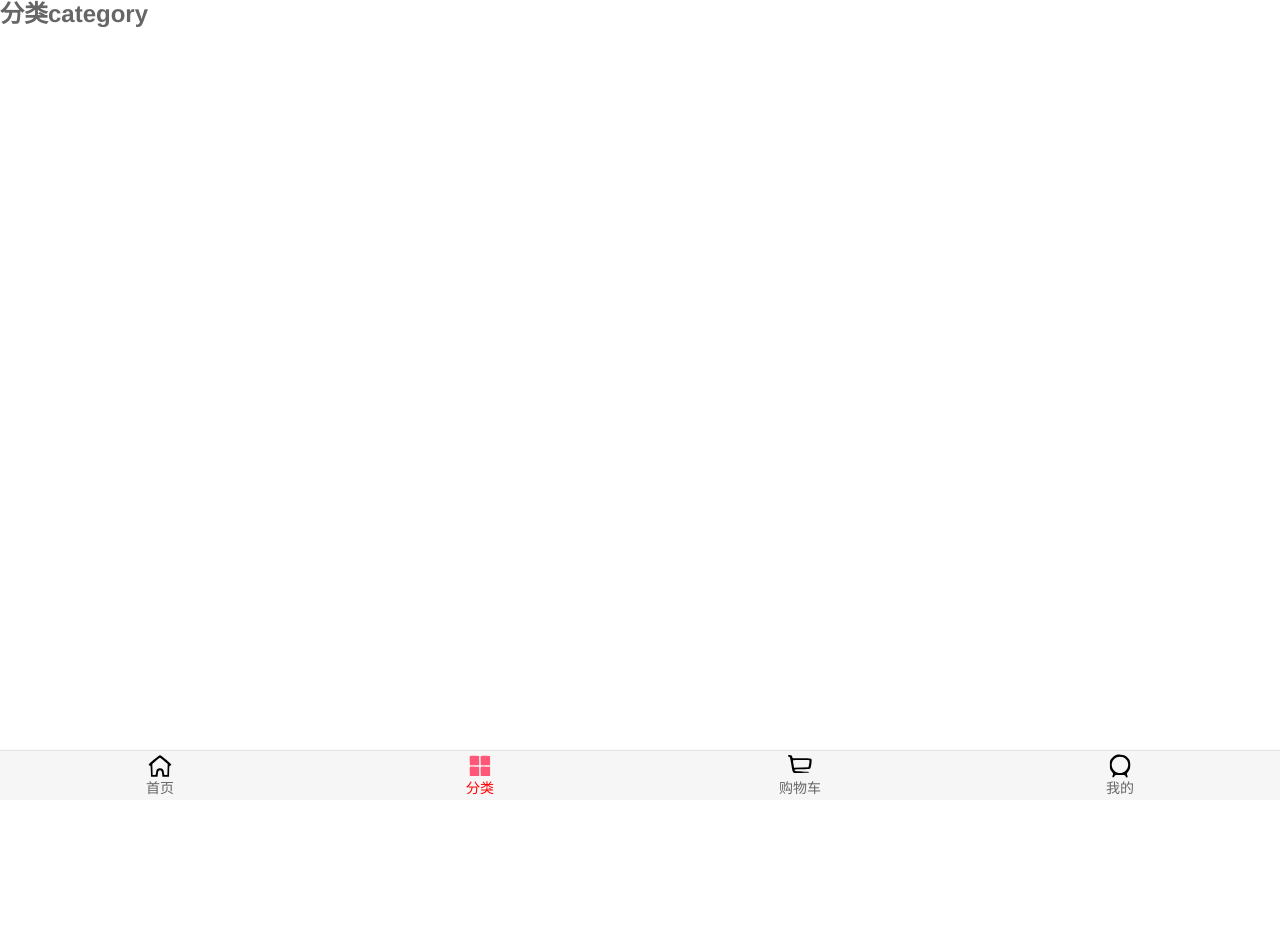
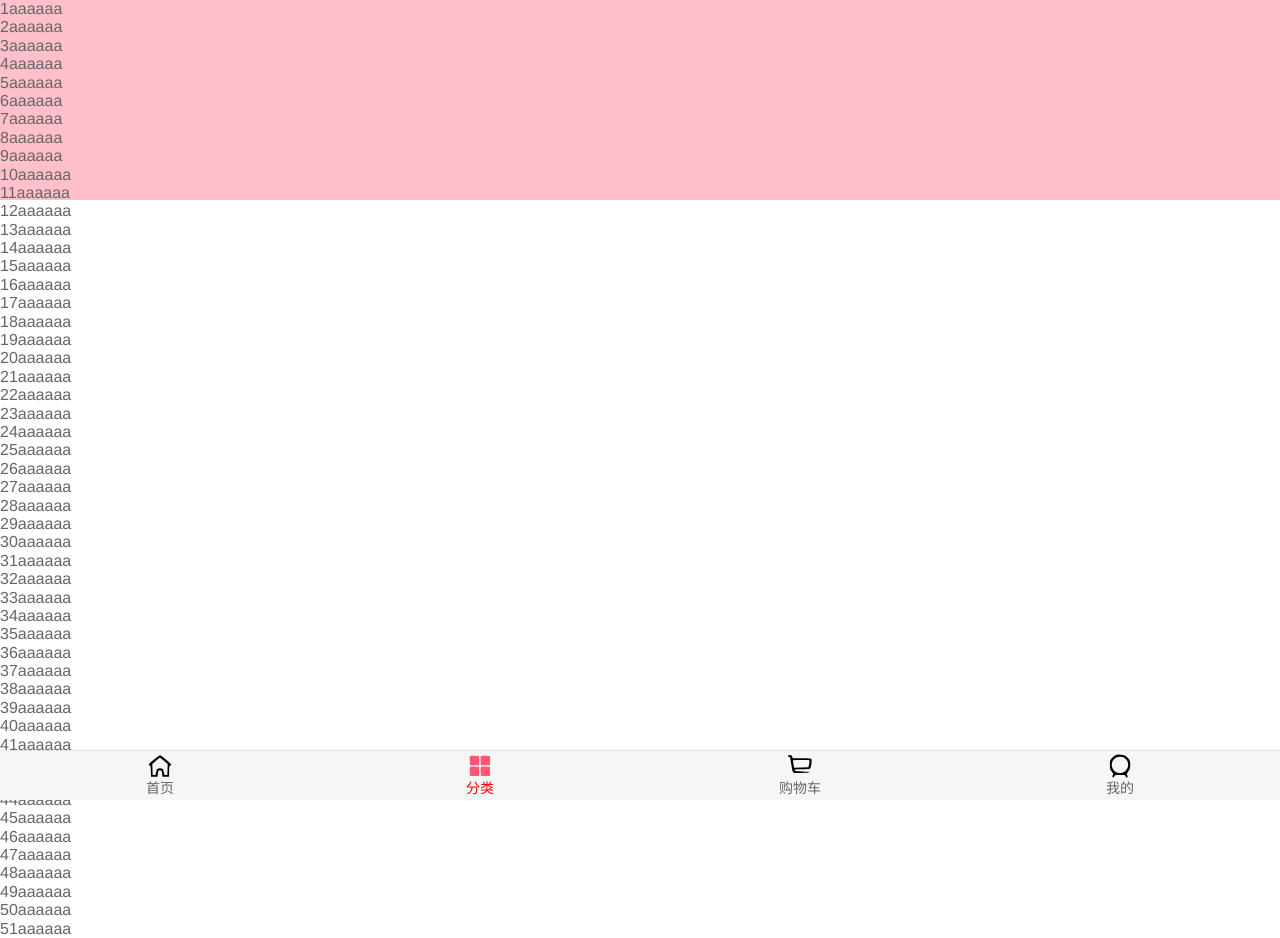
Before and after one commit to aisuandebowen/MoGuMall, a Vue app: page /category in a window 1280 px wide. Shown: the top 938 px of the page. Before the commit the page ends 800 px from the top, so only its background shows below. Built offline with nearby package versions, Linux system fonts and the light colour scheme.

Commit message:
the second commit

```diff
--- a/package.json
+++ b/package.json
@@ -8,6 +8,7 @@
   },
   "dependencies": {
     "axios": "^0.18.0",
+    "better-scroll": "^1.13.2",
     "core-js": "^3.6.5",
     "vue": "^2.6.11",
     "vue-router": "^3.5.2"
--- a/src/components/common/tabbar/TabBar.vue
+++ b/src/components/common/tabbar/TabBar.vue
@@ -24,7 +24,6 @@
         left: 0;
         bottom: 0;
         right: 0;
-
         display: flex;
         background-color: #f6f6f6;
 
--- /dev/null
+++ b/src/components/content/goods/GoodsList.vue
@@ -0,0 +1,40 @@
+<template>
+    <div class="goods">
+        <goods-list-item v-for="item in goods" :goods-item="item"></goods-list-item>
+    </div>
+</template>
+<script>
+    import GoodsListItem from 'components/content/goods/GoodsListItem'
+
+    export default {
+        name: 'GoodsList',
+        data() {
+            return {
+            }
+        },
+        created() {
+        },
+        computed: {
+        },
+        methods: {
+        },
+        props: {
+            goods: {
+                type: Array,
+                default() {
+                    return []
+                }
+            }
+        },
+        components: {
+            GoodsListItem
+        }
+    }
+</script>
+<style scoped>
+    .goods {
+        display: flex;
+        flex-wrap: wrap;
+        justify-content: space-evenly;
+    }
+</style>
--- /dev/null
+++ b/src/components/content/goods/GoodsListItem.vue
@@ -0,0 +1,75 @@
+<template>
+    <div class="goods-item">
+        <img :src="goodsItem.show.img" alt="">
+        <div class="goods-info">
+            <p>{{goodsItem.title}}</p>
+            <span class="price">{{goodsItem.price}}</span>
+            <span class="collect">{{goodsItem.cfav}}</span>
+        </div>
+    </div>
+</template>
+<script>
+    export default {
+        name: 'GoodsListItem',
+        data() {
+            return {
+            }
+        },
+        created() {
+        },
+        computed: {
+        },
+        methods: {
+        },
+        props: {
+            goodsItem: {
+                type: Object,
+                default() {
+                    return {}
+                }
+            }
+        }
+    }
+</script>
+<style scoped>
+    .goods-item {
+        padding: 2px;
+        width: 48%;
+        text-align: center;
+    }
+
+    .goods-item img {
+        width: 100%;
+        border-radius: 10px;
+    }
+
+    .goods-info {
+        font-size: 12px;
+    }
+
+    .goods-info p {
+        font-size: 13px;
+        overflow: hidden;
+        text-overflow: ellipsis;
+        white-space: nowrap;
+    }
+
+    .goods-info .price {
+        color: var(--color-high-text);
+    }
+
+    .goods-info .collect{
+        position: relative;
+        padding: 2px 5px 2px 20px;
+    }
+
+    .goods-info .collect::before {
+        content: '';
+        position: absolute;
+        left: 3px;
+        top: 1px;
+        width: 14px;
+        height: 14px;
+        background: url("~assets/img/common/collect.svg") 0 0/14px 14px;
+    }
+</style>
--- a/src/components/content/tabControl/TabControl.vue
+++ b/src/components/content/tabControl/TabControl.vue
@@ -20,6 +20,7 @@ export default {
    methods:{
     tabControlItemClick(index){
         this.currentIndex = index
+        this.$emit('tabClick',index)
     }
    },
    props:{
--- a/src/views/category/Category.vue
+++ b/src/views/category/Category.vue
@@ -1,23 +1,135 @@
 <template>
-    <div>
-        <h2>分类category</h2>
+    <div class="wrapper">
+        <ul class="content">
+            <li>1aaaaaa</li>
+            <li>2aaaaaa</li>
+            <li>3aaaaaa</li>
+            <li>4aaaaaa</li>
+            <li>5aaaaaa</li>
+            <li>6aaaaaa</li>
+            <li>7aaaaaa</li>
+            <li>8aaaaaa</li>
+            <li>9aaaaaa</li>
+            <li>10aaaaaa</li>
+            <li>11aaaaaa</li>
+            <li>12aaaaaa</li>
+            <li>13aaaaaa</li>
+            <li>14aaaaaa</li>
+            <li>15aaaaaa</li>
+            <li>16aaaaaa</li>
+            <li>17aaaaaa</li>
+            <li>18aaaaaa</li>
+            <li>19aaaaaa</li>
+            <li>20aaaaaa</li>
+            <li>21aaaaaa</li>
+            <li>22aaaaaa</li>
+            <li>23aaaaaa</li>
+            <li>24aaaaaa</li>
+            <li>25aaaaaa</li>
+            <li>26aaaaaa</li>
+            <li>27aaaaaa</li>
+            <li>28aaaaaa</li>
+            <li>29aaaaaa</li>
+            <li>30aaaaaa</li>
+            <li>31aaaaaa</li>
+            <li>32aaaaaa</li>
+            <li>33aaaaaa</li>
+            <li>34aaaaaa</li>
+            <li>35aaaaaa</li>
+            <li>36aaaaaa</li>
+            <li>37aaaaaa</li>
+            <li>38aaaaaa</li>
+            <li>39aaaaaa</li>
+            <li>40aaaaaa</li>
+            <li>41aaaaaa</li>
+            <li>42aaaaaa</li>
+            <li>43aaaaaa</li>
+            <li>44aaaaaa</li>
+            <li>45aaaaaa</li>
+            <li>46aaaaaa</li>
+            <li>47aaaaaa</li>
+            <li>48aaaaaa</li>
+            <li>49aaaaaa</li>
+            <li>50aaaaaa</li>
+            <li>51aaaaaa</li>
+            <li>52aaaaaa</li>
+            <li>53aaaaaa</li>
+            <li>54aaaaaa</li>
+            <li>55aaaaaa</li>
+            <li>56aaaaaa</li>
+            <li>57aaaaaa</li>
+            <li>58aaaaaa</li>
+            <li>59aaaaaa</li>
+            <li>60aaaaaa</li>
+            <li>61aaaaaa</li>
+            <li>62aaaaaa</li>
+            <li>63aaaaaa</li>
+            <li>64aaaaaa</li>
+            <li>65aaaaaa</li>
+            <li>66aaaaaa</li>
+            <li>67aaaaaa</li>
+            <li>68aaaaaa</li>
+            <li>69aaaaaa</li>
+            <li>70aaaaaa</li>
+            <li>71aaaaaa</li>
+            <li>72aaaaaa</li>
+            <li>73aaaaaa</li>
+            <li>74aaaaaa</li>
+            <li>75aaaaaa</li>
+            <li>76aaaaaa</li>
+            <li>77aaaaaa</li>
+            <li>78aaaaaa</li>
+            <li>79aaaaaa</li>
+            <li>80aaaaaa</li>
+            <li>81aaaaaa</li>
+            <li>82aaaaaa</li>
+            <li>83aaaaaa</li>
+            <li>84aaaaaa</li>
+            <li>85aaaaaa</li>
+            <li>86aaaaaa</li>
+            <li>87aaaaaa</li>
+            <li>88aaaaaa</li>
+            <li>89aaaaaa</li>
+            <li>90aaaaaa</li>
+            <li>91aaaaaa</li>
+            <li>92aaaaaa</li>
+            <li>93aaaaaa</li>
+            <li>94aaaaaa</li>
+            <li>95aaaaaa</li>
+            <li>96aaaaaa</li>
+            <li>97aaaaaa</li>
+            <li>98aaaaaa</li>
+            <li>99aaaaaa</li>
+            <li>100aaaaaa</li>
+        </ul>
     </div>
 </template>
 <script>
+    import BScroll from 'better-scroll'
+
     export default {
         name: 'Category',
         data() {
             return {
+                scroll: null
             }
         },
-   created(){
+        created() {
+
         },
-   computed:{
+        mounted() {
+            this.scroll = new BScroll(document.querySelector('.wrapper'), {
+            })
         },
-   methods:{
+        computed: {
+        },
+        methods: {
         },
     }
 </script>
 <style scoped>
-
+    .wrapper {
+        height: 200px;
+        background-color: pink;
+    }
 </style>
--- a/src/views/home/Home.vue
+++ b/src/views/home/Home.vue
@@ -6,46 +6,8 @@
         <home-swiper :banner="banner" class="banner"></home-swiper>
         <home-recommend-view :recommend="recommend"></home-recommend-view>
         <home-feature-view></home-feature-view>
-        <tab-control class="tab-control" :titles="['流行','新款','精选']"></tab-control>
-        <h2>asdasd</h2>
-        <h2>asdasd</h2>
-        <h2>asdasd</h2>
-        <h2>asdasd</h2>
-        <h2>asdasd</h2>
-        <h2>asdasd</h2>
-        <h2>asdasd</h2>
-        <h2>asdasd</h2>
-        <h2>asdasd</h2>
-        <h2>asdasd</h2>
-        <h2>asdasd</h2>
-        <h2>asdasd</h2>
-        <h2>asdasd</h2>
-        <h2>asdasd</h2>
-        <h2>asdasd</h2>
-        <h2>asdasd</h2>
-        <h2>asdasd</h2>
-        <h2>asdasd</h2>
-        <h2>asdasd</h2>
-        <h2>asdasd</h2>
-        <h2>asdasd</h2>
-        <h2>asdasd</h2>
-        <h2>asdasd</h2>
-        <h2>asdasd</h2>
-        <h2>asdasd</h2>
-        <h2>asdasd</h2>
-        <h2>asdasd</h2>
-        <h2>asdasd</h2>
-        <h2>asdasd</h2>
-        <h2>asdasd</h2>
-        <h2>asdasd</h2>
-        <h2>asdasd</h2>
-        <h2>asdasd</h2>
-        <h2>asdasd</h2>
-        <h2>asdasd</h2>
-        <h2>asdasd</h2>
-        <h2>asdasd</h2>
-        <h2>asdasd</h2>
-        <h2>asdasd</h2>
+        <tab-control class="tab-control" :titles="['流行','新款','精选']" @tabClick="tabClick"></tab-control>
+        <goods-list :goods="showGoods"></goods-list>
     </div>
 </template>
 
@@ -53,6 +15,7 @@
     import NavBar from 'components/common/navbar/NavBar'
 
     import TabControl from 'components/content/tabControl/TabControl'
+    import GoodsList from 'components/content/goods/GoodsList'
 
     import HomeSwiper from './childComps/HomeSwiper'
     import HomeRecommendView from './childComps/HomeRecommendView'
@@ -73,7 +36,8 @@
                     'pop': { page: 0, list: [] },
                     'new': { page: 0, list: [] },
                     'sell': { page: 0, list: [] },
-                }
+                },
+                currentType: 'pop'
             }
         },
         created() {
@@ -85,6 +49,9 @@
             this.getHomeGoods('sell')
         },
         computed: {
+            showGoods(){
+                return this.goods[this.currentType].list
+            }
         },
         methods: {
             // 轮播图和推荐数据
@@ -101,11 +68,25 @@
                     this.goods[type].list.push(...res.data.list)
                     this.goods[type].page += 1
                 })
+            },
+            // 事件监听
+            tabClick(index) {
+                switch (index) {
+                    case 0:
+                        this.currentType = 'pop'
+                        break;
+                    case 1:
+                        this.currentType = 'new'
+                        break
+                    case 2:
+                        this.currentType = 'sell'
+                }
             }
         },
         components: {
             NavBar,
             TabControl,
+            GoodsList,
             HomeSwiper,
             HomeRecommendView,
             HomeFeatureView,
@@ -135,5 +116,6 @@
     .tab-control {
         position: sticky;
         top: 44px;
+        z-index: 1;
     }
 </style>
```
Also changed, not shown: 1 other file (tests, documents, lock files or other folders). Lines whose indentation alone changed are shown as unchanged.
